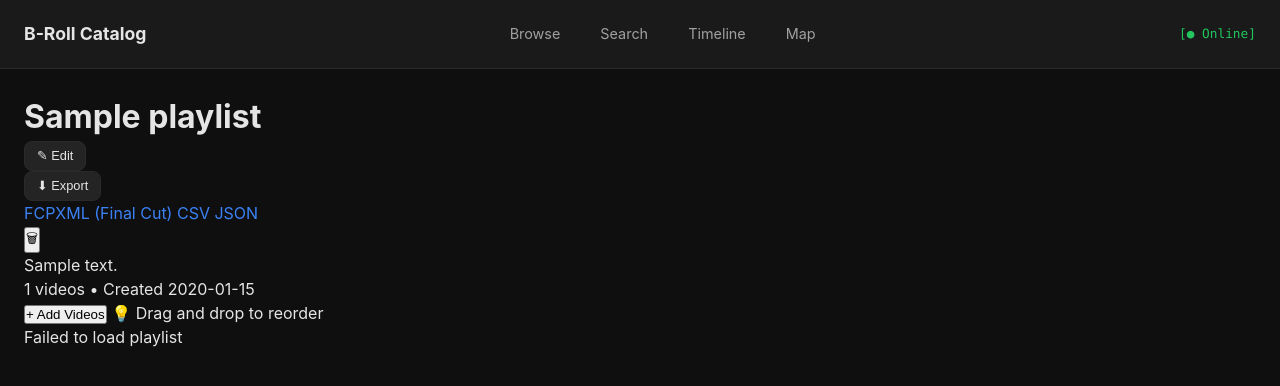
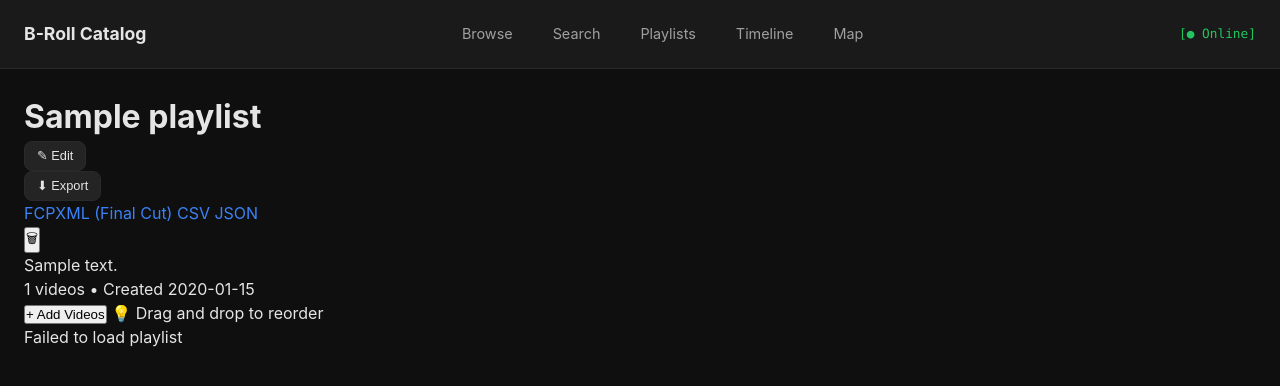
Before and after one commit to aydrian/broll-organizer, a Python web app: template src/broll/web/templates/playlist_detail.html in a window 1280 px wide. Shown: the top 386 px of the page. Run offline with Jinja, Linux system fonts and the light colour scheme; the template is opened without the code that fills it: most values are stand-ins (such as "Sample title", 1, 10 or a date in 2020).

Commit message:
fix(web): add missing playlists link to top navigation
Playlists link existed in mobile bottom nav but was missing from
desktop top navigation. Now both show consistent navigation.

```diff
--- a/src/broll/web/templates/base.html
+++ b/src/broll/web/templates/base.html
@@ -15,6 +15,7 @@
         <div class="nav-links">
             <a href="/" class="{% if request.endpoint == 'browse' %}active{% endif %}" aria-current="{% if request.endpoint == 'browse' %}page{% endif %}">Browse</a>
             <a href="/search" class="{% if request.endpoint == 'search_page' %}active{% endif %}" aria-current="{% if request.endpoint == 'search_page' %}page{% endif %}">Search</a>
+            <a href="/playlists" class="{% if request.endpoint == 'playlists' or request.endpoint == 'playlist_detail' %}active{% endif %}" aria-current="{% if request.endpoint == 'playlists' or request.endpoint == 'playlist_detail' %}page{% endif %}">Playlists</a>
             <a href="/timeline" class="{% if request.endpoint == 'timeline_page' %}active{% endif %}" aria-current="{% if request.endpoint == 'timeline_page' %}page{% endif %}">Timeline</a>
             <a href="/map" class="{% if request.endpoint == 'map_page' %}active{% endif %}" aria-current="{% if request.endpoint == 'map_page' %}page{% endif %}">Map</a>
         </div>
```
Also changed, not shown: .claude/rules/conventional-commits.md (added).
